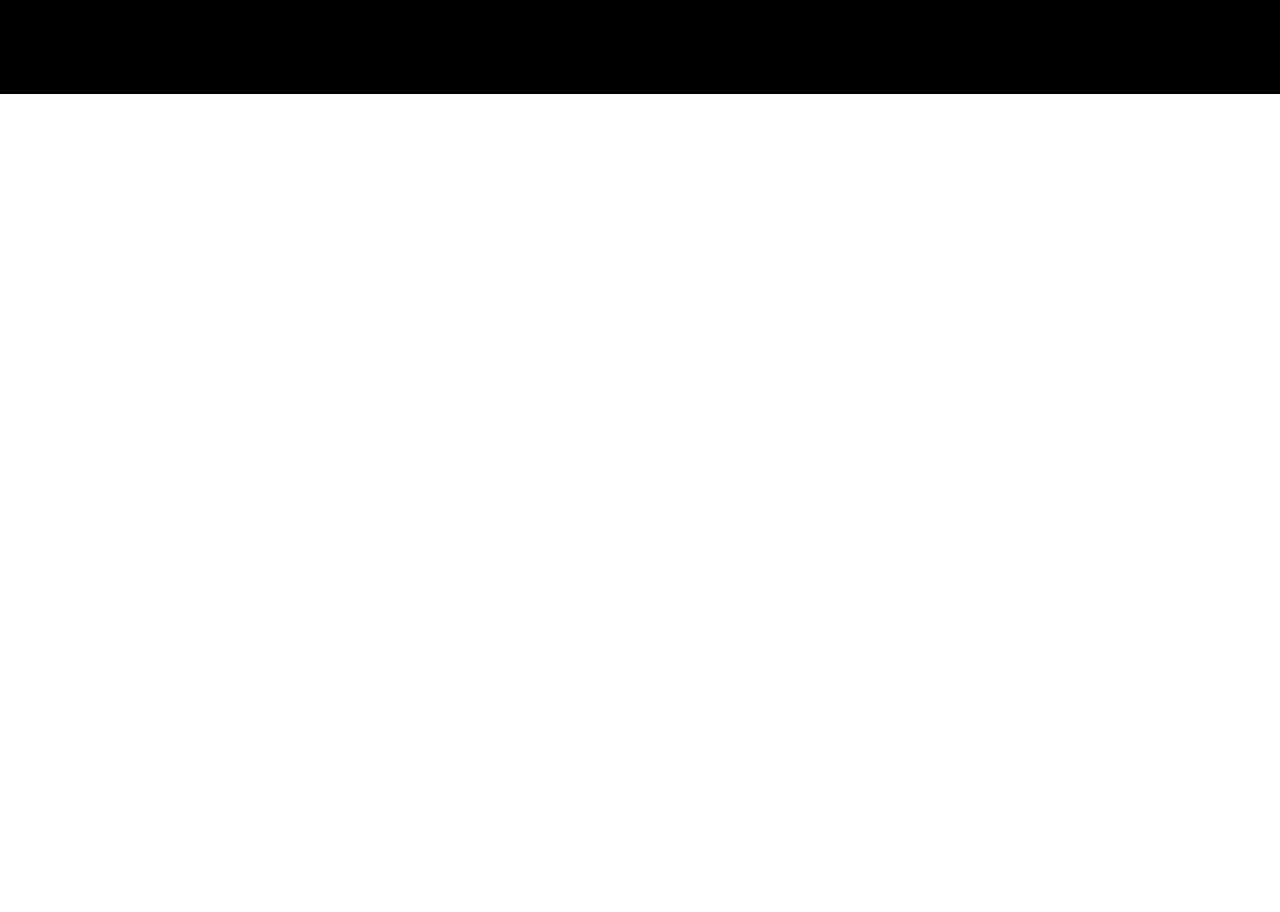
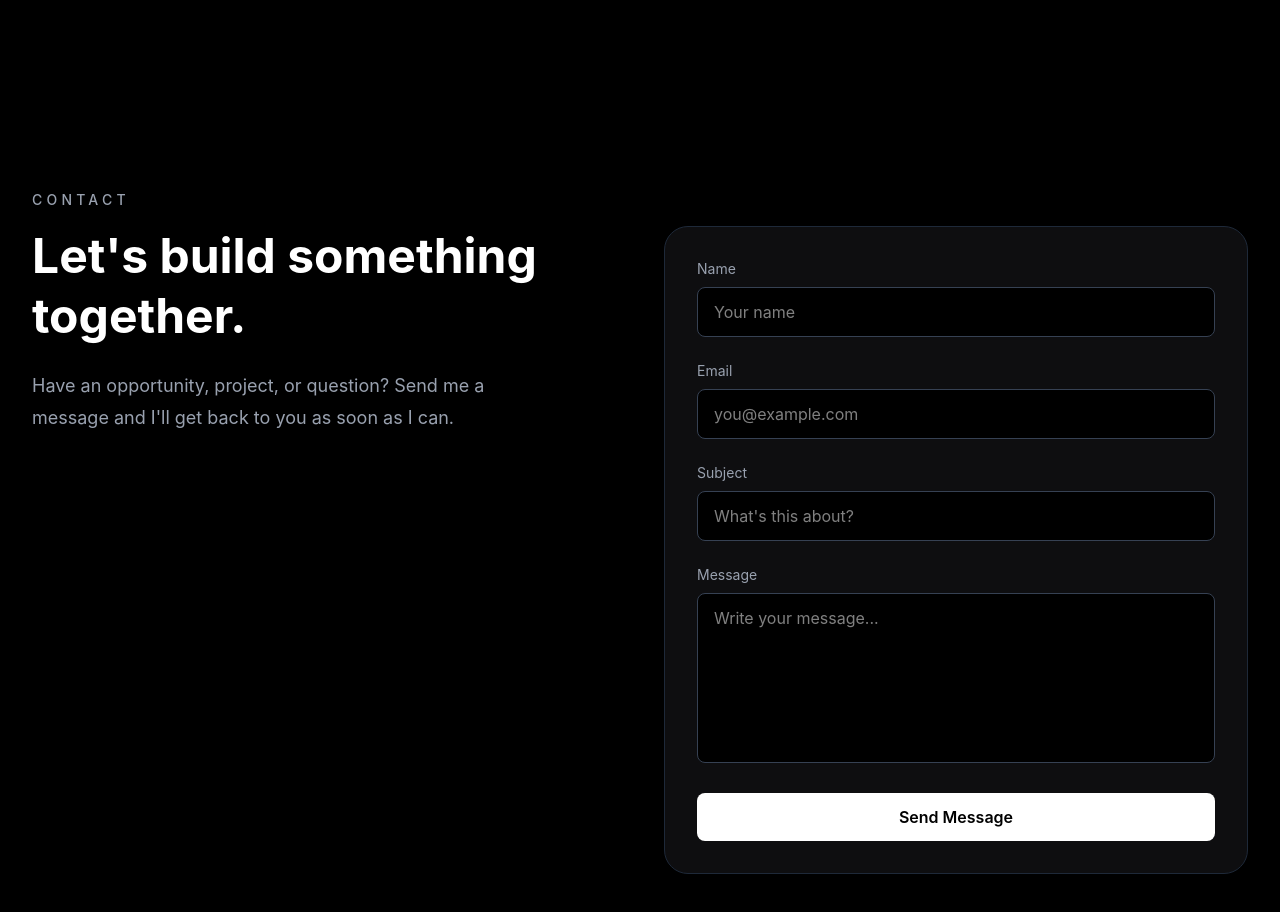
Before and after one commit to jaskaranbhogal/Portfolio, a React app: page / in a window 1280 px wide. Shown: the part 7296-8208 px from the top of the page. Before the commit the page ends 7390 px from the top, so only its background shows below. Built offline with nearby package versions, Linux system fonts and the light colour scheme; the HTML template or start-up script is replaced by a standard one.

Commit message:
added contact me with working email submission

```diff
--- a/src/App.jsx
+++ b/src/App.jsx
@@ -5,6 +5,7 @@
 import Education from "./components/Education.jsx"
 import Projects from "./components/Projects.jsx"
 import Skills from "./components/Skills.jsx"
+import Contact from "./components/Contact.jsx"
 
 function App() {
   return (
@@ -16,6 +17,7 @@
       <Education />
       <Projects />
       <Skills />
+      <Contact />
     </div>
   )
 }
--- /dev/null
+++ b/src/components/Contact.jsx
@@ -0,0 +1,156 @@
+import { useState } from "react"
+
+function Contact() {
+  const [status, setStatus] = useState("")
+
+  async function handleSubmit(event) {
+    event.preventDefault()
+
+    setStatus("Sending...")
+
+    const form = event.target
+    const formData = new FormData(form)
+
+    try {
+      const response = await fetch("https://formspree.io/f/mzebwone", {
+        method: "POST",
+        body: formData,
+        headers: {
+          Accept: "application/json",
+        },
+      })
+
+      if (response.ok) {
+        setStatus("Message sent successfully!")
+        form.reset()
+      } else {
+        setStatus("Something went wrong. Please try again.")
+      }
+    } catch {
+      setStatus("Something went wrong. Please try again.")
+    }
+  }
+
+  return (
+    <section id="contact" className="px-8 py-24">
+      <div className="mx-auto max-w-7xl">
+
+        {/* Heading */}
+        <p className="mb-4 text-sm font-medium uppercase tracking-[0.3em] text-gray-400">
+          Contact
+        </p>
+
+        <div className="grid gap-12 md:grid-cols-2">
+
+          {/* Left Side */}
+          <div>
+            <h2 className="text-4xl font-bold leading-tight md:text-5xl">
+              Let's build something together.
+            </h2>
+
+            <p className="mt-6 max-w-lg text-lg leading-8 text-gray-400">
+              Have an opportunity, project, or question? Send me a message
+              and I'll get back to you as soon as I can.
+            </p>
+            </div>
+
+          {/* Contact Form */}
+          <form
+            onSubmit={handleSubmit}
+            className="space-y-6 rounded-3xl border border-gray-800 bg-zinc-900/60 p-8"
+          >
+
+            <div>
+              <label
+                htmlFor="name"
+                className="mb-2 block text-sm text-gray-400"
+              >
+                Name
+              </label>
+
+              <input
+                id="name"
+                name="name"
+                type="text"
+                required
+                className="w-full rounded-lg border border-gray-700 bg-black px-4 py-3 text-white outline-none transition focus:border-white"
+                placeholder="Your name"
+              />
+            </div>
+
+            <div>
+              <label
+                htmlFor="email"
+                className="mb-2 block text-sm text-gray-400"
+              >
+                Email
+              </label>
+
+              <input
+                id="email"
+                name="email"
+                type="email"
+                required
+                className="w-full rounded-lg border border-gray-700 bg-black px-4 py-3 text-white outline-none transition focus:border-white"
+                placeholder="you@example.com"
+              />
+            </div>
+
+            <div>
+              <label
+                htmlFor="subject"
+                className="mb-2 block text-sm text-gray-400"
+              >
+                Subject
+              </label>
+
+              <input
+                id="subject"
+                name="subject"
+                type="text"
+                required
+                className="w-full rounded-lg border border-gray-700 bg-black px-4 py-3 text-white outline-none transition focus:border-white"
+                placeholder="What's this about?"
+              />
+            </div>
+
+            <div>
+              <label
+                htmlFor="message"
+                className="mb-2 block text-sm text-gray-400"
+              >
+                Message
+              </label>
+
+              <textarea
+                id="message"
+                name="message"
+                rows="6"
+                required
+                className="w-full resize-none rounded-lg border border-gray-700 bg-black px-4 py-3 text-white outline-none transition focus:border-white"
+                placeholder="Write your message..."
+              ></textarea>
+            </div>
+
+            <button
+              type="submit"
+              className="w-full rounded-lg bg-white px-6 py-3 font-semibold text-black transition duration-300 hover:-translate-y-1 hover:bg-gray-300"
+            >
+              Send Message
+            </button>
+
+            {status && (
+              <p className="text-sm text-gray-400">
+                {status}
+              </p>
+            )}
+
+          </form>
+
+        </div>
+      </div>
+    </section>
+  )
+}
+
+export default Contact
```
